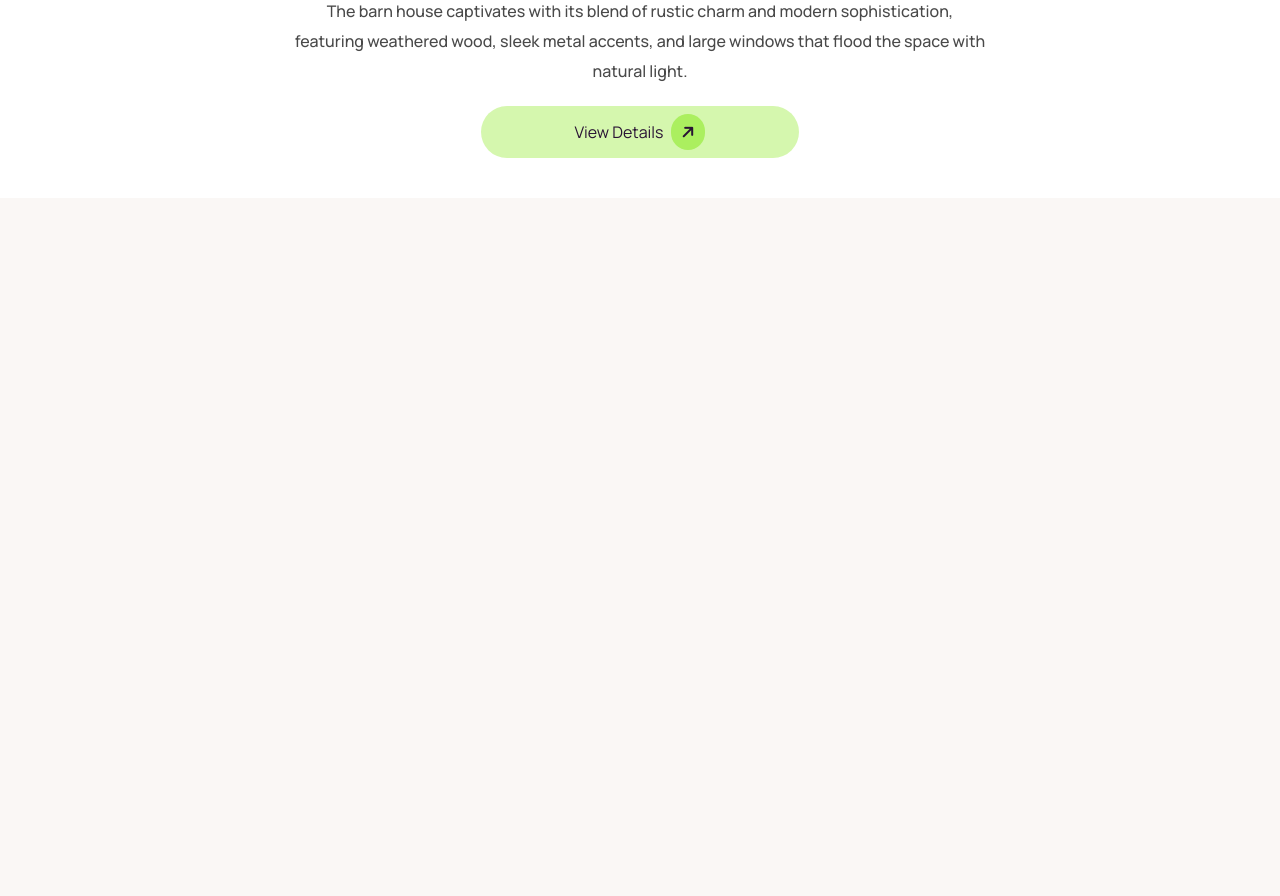
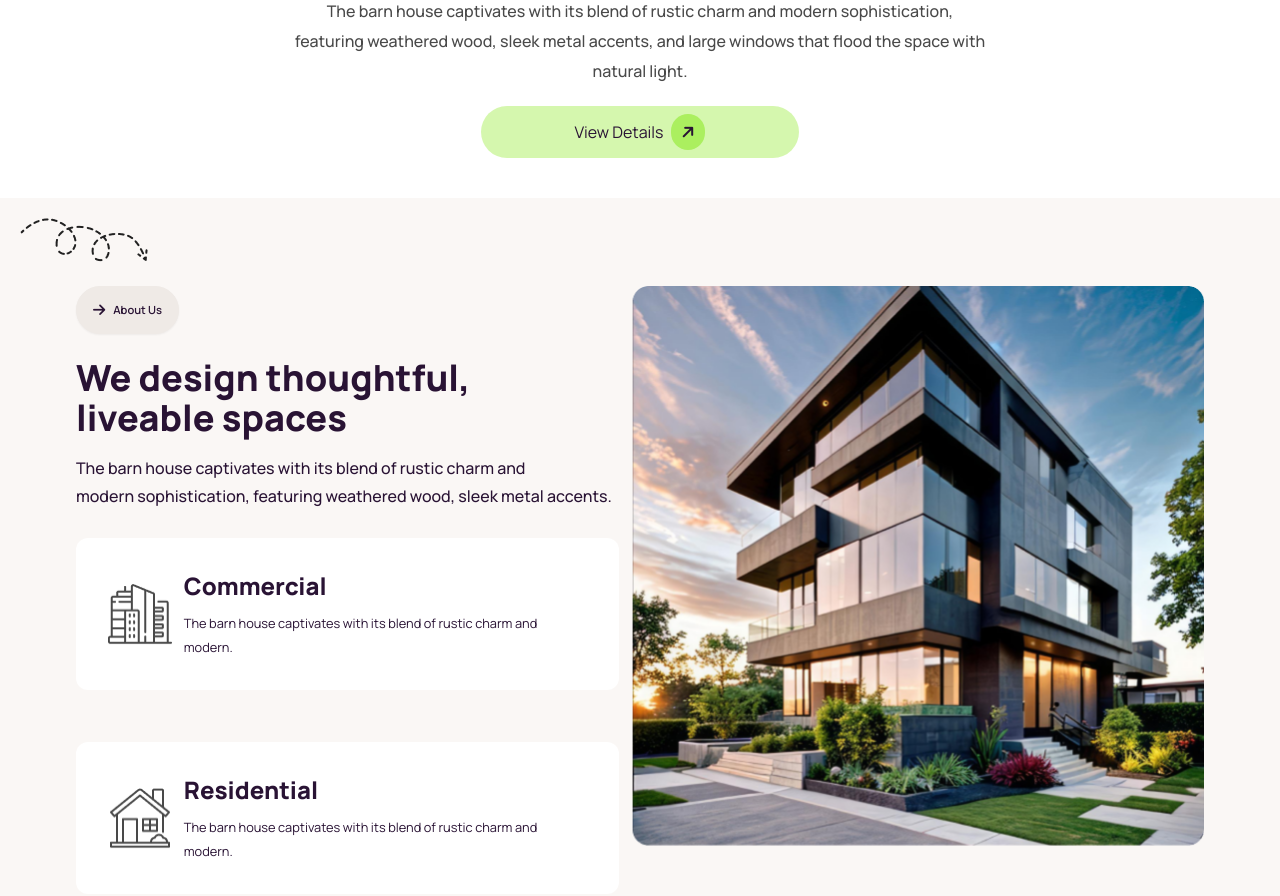
Before and after one commit to touhidakonda/assignment-3, a plain HTML site: page index.html in a window 1280 px wide. Shown: the part 598-1494 px from the top of the page. Before the commit the page ends 800 px from the top, so only its background shows below. Drawn offline with nearby package versions, Linux system fonts and the light colour scheme.

Commit message:
added the about us section

```diff
--- a/index.html
+++ b/index.html
@@ -137,6 +137,72 @@
             </div>
         </section>
     </header>
+
+
+    <main>
+        <!-- about us-->
+        <section class="bg-#F4F4F4 px-5 pb-12">
+            <div class="pt-5 hidden lg:block">
+                <img src="./assets/Vector.png" alt="">
+            </div>
+            <section class=" flex gap-3 justify-between pt-6  flex-col lg:flex-row lg:mx-14 ">
+
+
+                <!-- first section -->
+                <div>
+                    <!-- first card -->
+                    <div class="">
+                        <div class="text-center  lg:text-left">
+                            <span
+                                class="flex items-center gap-2 py-2 px-3 btn bg-[#FFF] rounded-full md:justify-center m-auto "><i
+                                    class="fa-solid fa-arrow-right"></i><small>About Us</small></span>
+                        </div>
+                        <div class="text-center pt-6 lg:text-left">
+                            <h1 class="text-2xl font-extrabold pb-4 lg:text-4xl">We design thoughtful, <br
+                                    class="hidden lg:block"> liveable spaces</h1>
+                            <small class="text-[16px] font-medium leading-7">The barn house captivates with its blend of
+                                rustic charm and <br class="hidden lg:block">
+                                modern sophistication, featuring weathered wood, sleek metal accents.</small>
+                        </div>
+                    </div>
+
+
+                    <div class="md:flex items-center gap-3 pt-7 lg:flex-col">
+                        <!-- mid card -->
+                        <div class="flex  gap-3 bg-[#FFF] rounded-xl py-6 px-4 lg:items-center lg:py-8 lg:px-8">
+                            <div><img src="./assets/commercial.png" alt=""></div>
+                            <div>
+                                <h1 class="text-2xl font-extrabold pb-2">Commercial</h1>
+                                <small>The barn house captivates with its blend of rustic charm and modern.</small>
+                            </div>
+                        </div>
+
+
+                        <!-- bottom card -->
+                        <div class="flex  gap-3 bg-[#FFF] rounded-xl my-10 py-6 px-4 lg:items-center lg:py-8 lg:px-8 ">
+                            <div>
+                                <img src="./assets/residential.png" alt="">
+                            </div>
+                            <div>
+                                <h1 class="text-2xl font-extrabold pb-2">Residential</h1>
+                                <small>The barn house captivates with its blend of rustic charm and modern.</small>
+                            </div>
+                        </div>
+                    </div>
+                </div>
+
+                <!-- bottom section-->
+                <div>
+                    <img class="m-auto" src="./assets/Rectangle.png" alt="">
+                </div>
+            </section>
+        </section>
+
+        <!-- end -->
+
+
+
+    </main>
 </body>
 
 </html>
```
